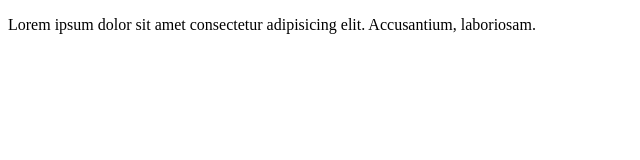
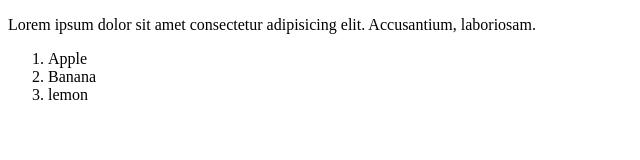
Before and after one commit to subhankar6498/Github_0, a plain HTML site: page index.html in a window 1280 px wide. Shown: the whole page, without its empty margins (0-640 px from the left). Drawn offline with Linux system fonts and the light colour scheme.

Commit message:
For emergency fix adding a ordered list in in dex.html in line no.14

```diff
--- a/index.html
+++ b/index.html
@@ -11,5 +11,10 @@
       Lorem ipsum dolor sit amet consectetur adipisicing elit. Accusantium,
       laboriosam.
     </p>
+    <ol>
+      <li>Apple</li>
+      <li>Banana</li>
+      <li>lemon</li>
+    </ol>
   </body>
 </html>
```
